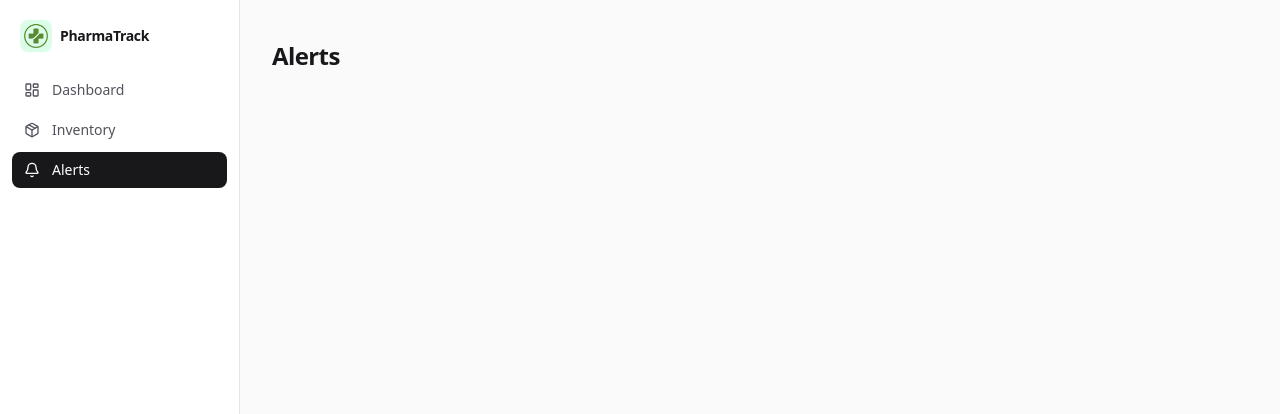
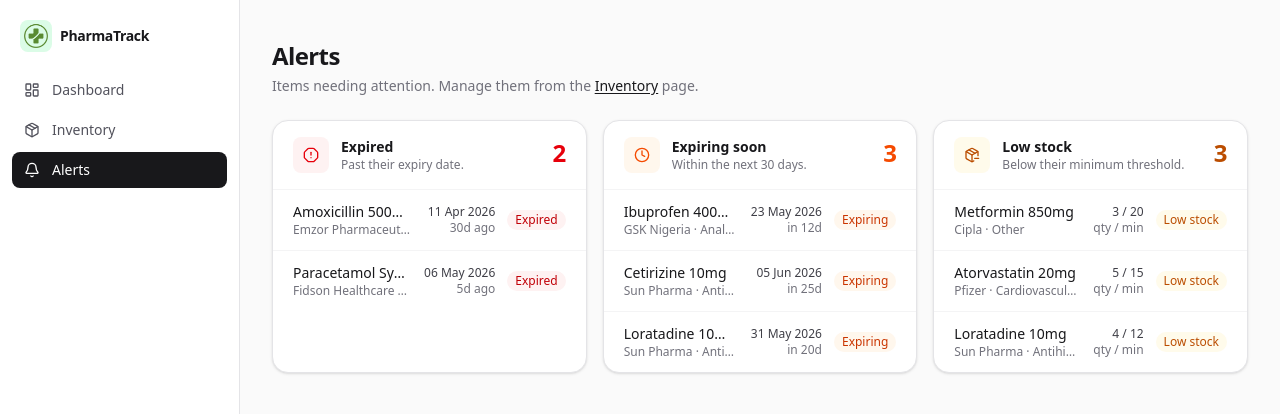
Before and after one commit to christianonoh/pharmatrack, a React (Vite) app: page /alerts in a window 1280 px wide. Shown: the top 414 px of the page. Built offline with nearby package versions, Linux system fonts and the light colour scheme.

Commit message:
feat: Add AlertPage

```diff
--- a/src/features/alerts/AlertsPage.tsx
+++ b/src/features/alerts/AlertsPage.tsx
@@ -1,9 +1,215 @@
+import { useMemo, type ReactNode } from 'react';
+import { Link } from 'react-router-dom';
+import {
+  AlertOctagon,
+  Clock,
+  PackageMinus,
+  CheckCircle2,
+  type LucideIcon,
+} from 'lucide-react';
+import type { Medicine } from '../../types';
+import { useInventory } from '../inventory/useInventory';
+import {
+  getExpired,
+  getExpiringSoon,
+  getLowStock,
+} from './alertUtils';
+import { Badge } from '../../components/Badge';
+import { EmptyState } from '../../components/EmptyState';
+import { cn } from '../../lib/cn';
+import { daysUntil, formatDate } from '../../lib/date';
+
+type Tone = 'expired' | 'expiring-soon' | 'low-stock';
+
+interface AlertSectionProps {
+  tone: Tone;
+  icon: LucideIcon;
+  title: string;
+  description: string;
+  medicines: Medicine[];
+  renderMeta: (medicine: Medicine) => ReactNode;
+  emptyText: string;
+}
+
+const TONE_STYLES: Record<
+  Tone,
+  { iconWrap: string; count: string; badge: 'expired' | 'expiring-soon' | 'low-stock' }
+> = {
+  expired: {
+    iconWrap: 'bg-red-50 text-red-600',
+    count: 'text-red-600',
+    badge: 'expired',
+  },
+  'expiring-soon': {
+    iconWrap: 'bg-orange-50 text-orange-600',
+    count: 'text-orange-600',
+    badge: 'expiring-soon',
+  },
+  'low-stock': {
+    iconWrap: 'bg-amber-50 text-amber-700',
+    count: 'text-amber-700',
+    badge: 'low-stock',
+  },
+};
+
+function AlertSection({
+  tone,
+  icon: Icon,
+  title,
+  description,
+  medicines,
+  renderMeta,
+  emptyText,
+}: AlertSectionProps) {
+  const styles = TONE_STYLES[tone];
+
+  return (
+    <section className="rounded-2xl border border-zinc-200 bg-white shadow-sm">
+      <header className="flex items-start justify-between gap-4 border-b border-zinc-100 px-5 py-4">
+        <div className="flex items-center gap-3">
+          <span
+            className={cn(
+              'flex h-9 w-9 items-center justify-center rounded-lg',
+              styles.iconWrap,
+            )}
+          >
+            <Icon className="h-4 w-4" aria-hidden />
+          </span>
+          <div>
+            <h2 className="text-sm font-semibold text-zinc-900">{title}</h2>
+            <p className="text-xs text-zinc-500">{description}</p>
+          </div>
+        </div>
+        <span className={cn('text-2xl font-semibold tracking-tight', styles.count)}>
+          {medicines.length}
+        </span>
+      </header>
+
+      {medicines.length === 0 ? (
+        <div className="p-5">
+          <EmptyState
+            icon={<CheckCircle2 className="h-5 w-5" aria-hidden />}
+            title="All clear"
+            description={emptyText}
+          />
+        </div>
+      ) : (
+        <ul className="divide-y divide-zinc-100">
+          {medicines.map((m) => (
+            <li
+              key={m.id}
+              className="flex items-center justify-between gap-4 px-5 py-3"
+            >
+              <div className="min-w-0">
+                <p className="truncate text-sm font-medium text-zinc-900">
+                  {m.name}
+                </p>
+                <p className="truncate text-xs text-zinc-500">
+                  {m.supplier} &middot; {m.category}
+                </p>
+              </div>
+              <div className="flex flex-shrink-0 items-center gap-3">
+                {renderMeta(m)}
+                <Badge variant={styles.badge}>
+                  {tone === 'expired'
+                    ? 'Expired'
+                    : tone === 'expiring-soon'
+                      ? 'Expiring'
+                      : 'Low stock'}
+                </Badge>
+              </div>
+            </li>
+          ))}
+        </ul>
+      )}
+    </section>
+  );
+}
+
 export function AlertsPage() {
+  const { medicines } = useInventory();
+
+  const { expired, expiringSoon, lowStock } = useMemo(
+    () => ({
+      expired: getExpired(medicines),
+      expiringSoon: getExpiringSoon(medicines),
+      lowStock: getLowStock(medicines),
+    }),
+    [medicines],
+  );
+
   return (
-    <div>
-      <h1 className="text-2xl font-semibold tracking-tight text-zinc-900">
-        Alerts
-      </h1>
+    <div className="space-y-6">
+      <div>
+        <h1 className="text-2xl font-semibold tracking-tight text-zinc-900">
+          Alerts
+        </h1>
+        <p className="mt-1 text-sm text-zinc-500">
+          Items needing attention. Manage them from the{' '}
+          <Link
+            to="/inventory"
+            className="font-medium text-zinc-900 underline underline-offset-2"
+          >
+            Inventory
+          </Link>{' '}
+          page.
+        </p>
+      </div>
+
+      <div className="grid grid-cols-1 gap-4 lg:grid-cols-3">
+        <AlertSection
+          tone="expired"
+          icon={AlertOctagon}
+          title="Expired"
+          description="Past their expiry date."
+          medicines={expired}
+          emptyText="No medicines have expired."
+          renderMeta={(m) => (
+            <div className="text-right">
+              <p className="text-xs font-medium text-zinc-700">
+                {formatDate(m.expiryDate)}
+              </p>
+              <p className="text-xs text-zinc-500">
+                {Math.abs(daysUntil(m.expiryDate))}d ago
+              </p>
+            </div>
+          )}
+        />
+        <AlertSection
+          tone="expiring-soon"
+          icon={Clock}
+          title="Expiring soon"
+          description="Within the next 30 days."
+          medicines={expiringSoon}
+          emptyText="Nothing is expiring in the next 30 days."
+          renderMeta={(m) => (
+            <div className="text-right">
+              <p className="text-xs font-medium text-zinc-700">
+                {formatDate(m.expiryDate)}
+              </p>
+              <p className="text-xs text-zinc-500">
+                in {daysUntil(m.expiryDate)}d
+              </p>
+            </div>
+          )}
+        />
+        <AlertSection
+          tone="low-stock"
+          icon={PackageMinus}
+          title="Low stock"
+          description="Below their minimum threshold."
+          medicines={lowStock}
+          emptyText="All medicines are above their thresholds."
+          renderMeta={(m) => (
+            <div className="text-right">
+              <p className="text-xs font-medium text-zinc-700">
+                {m.quantity} / {m.minQuantityThreshold}
+              </p>
+              <p className="text-xs text-zinc-500">qty / min</p>
+            </div>
+          )}
+        />
+      </div>
     </div>
   );
 }
```
